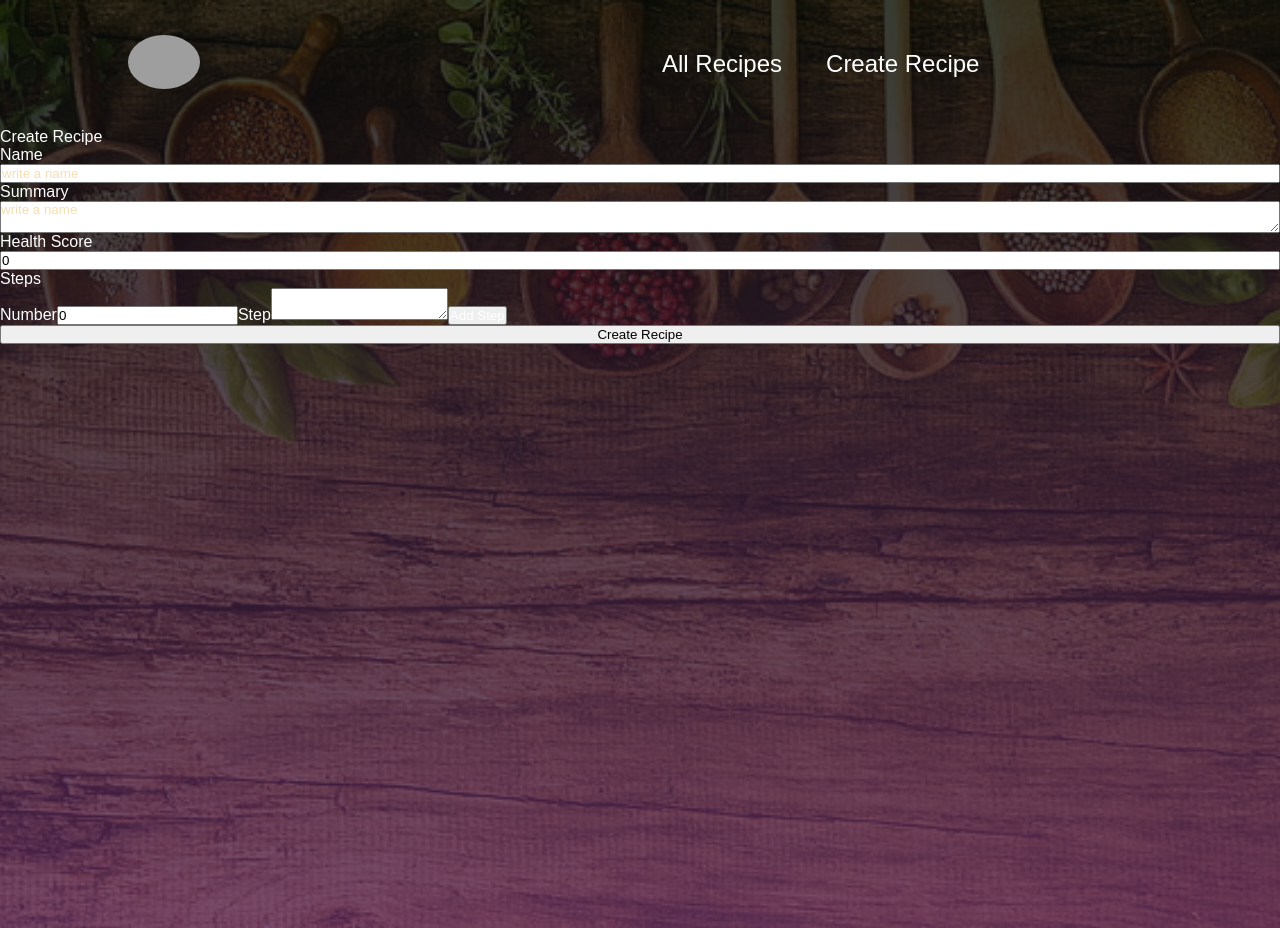
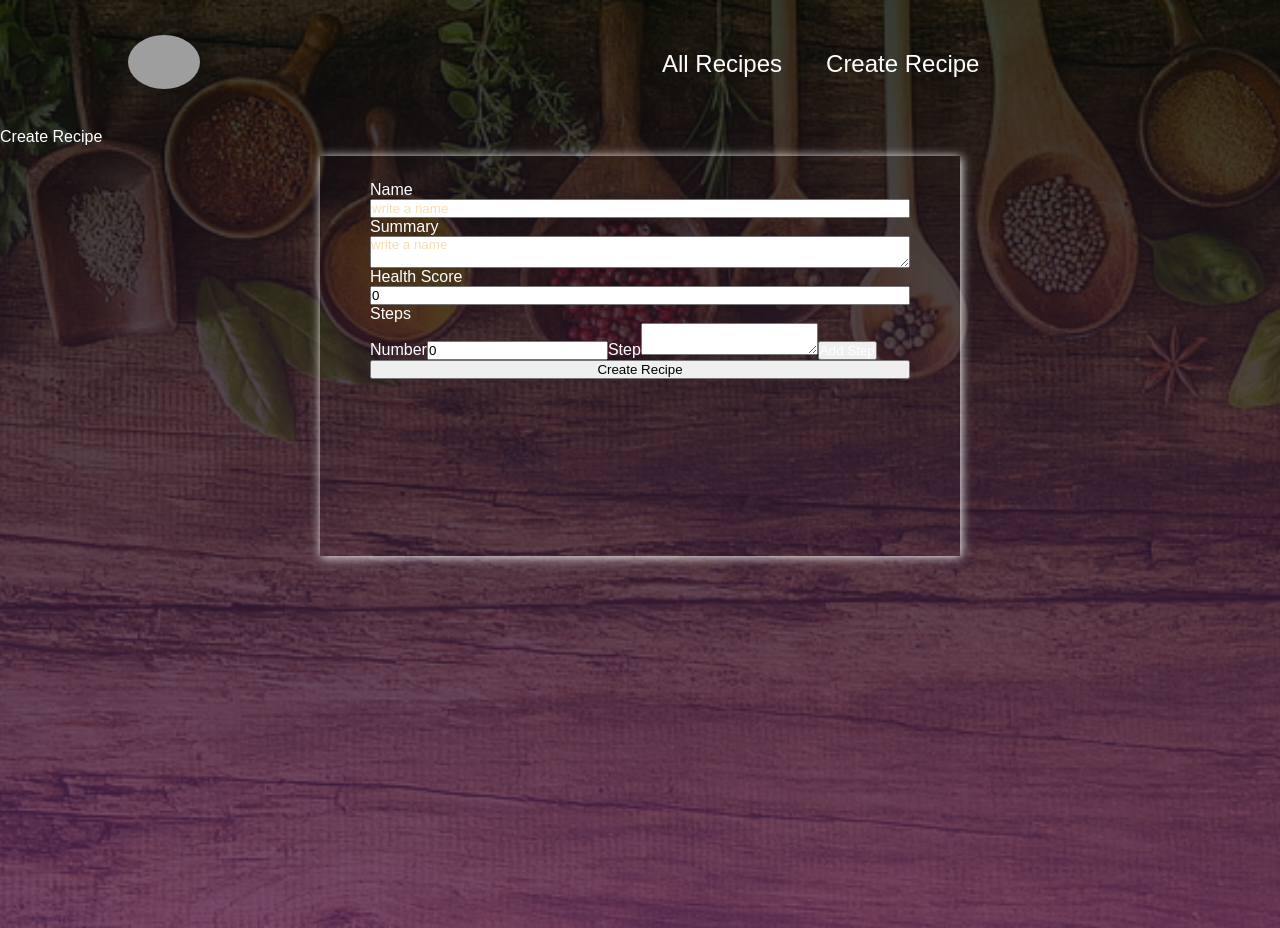
Before and after one commit to omar5876/PI_Foods, a React (Create React App) app in the folder client/: page /Create in a window 1280 px wide. Built offline with nearby package versions, Linux system fonts and the light colour scheme; grey boxes are pictures that could not be loaded.

Commit message:
making form to create recipe

```diff
--- a/client/src/css/CreateRecipe.module.css
+++ b/client/src/css/CreateRecipe.module.css
@@ -6,6 +6,11 @@
 .createRecipeContainer form{
     display: flex;
     flex-direction: column;
+    width: 50%;
+    min-height: 50vh;
+    margin: 10px auto;
+    padding: 25px 50px;
+    box-shadow: 1px 1px 10px white;
 }
 
 .createRecipeContainer form input,
```
